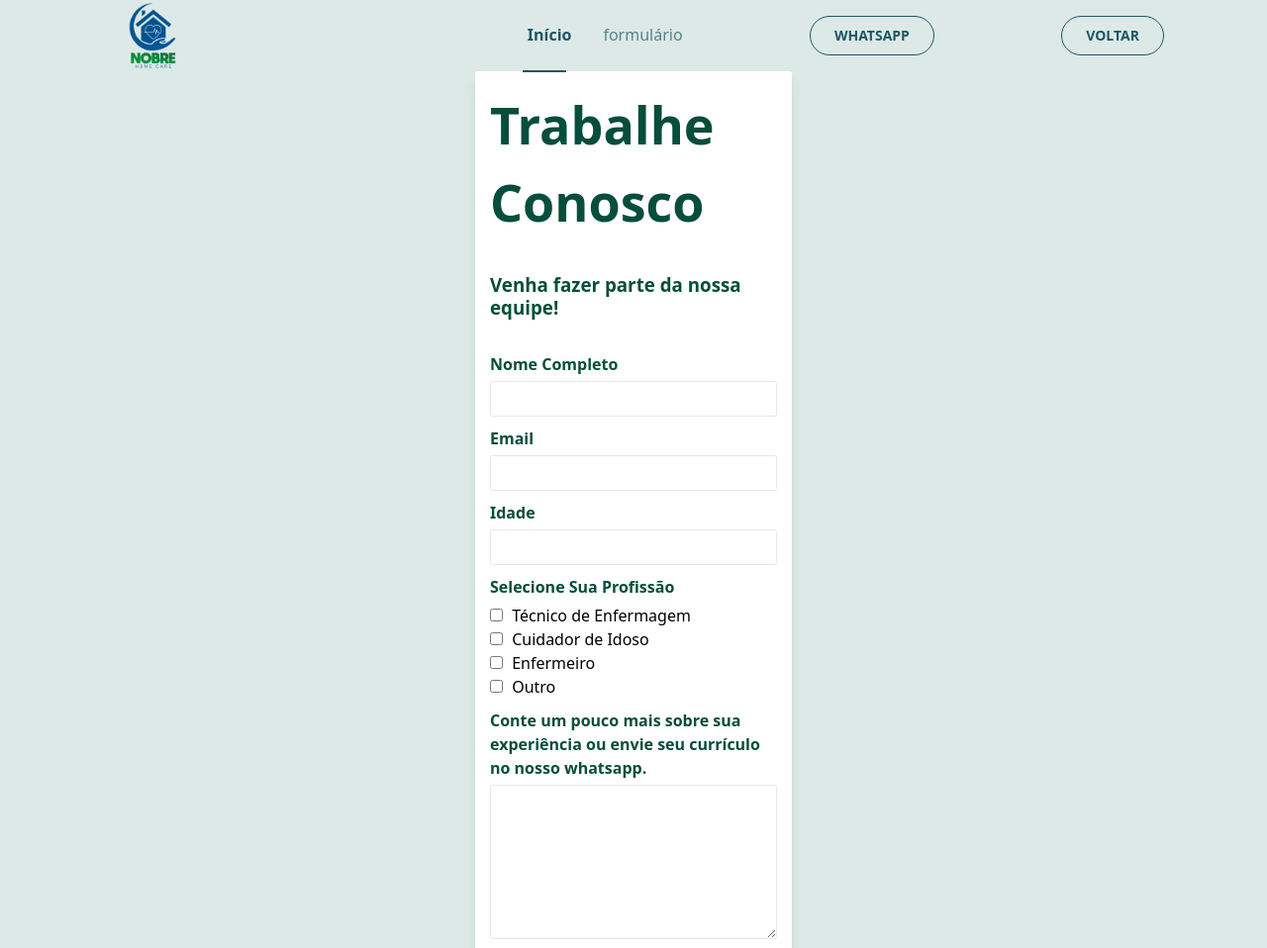
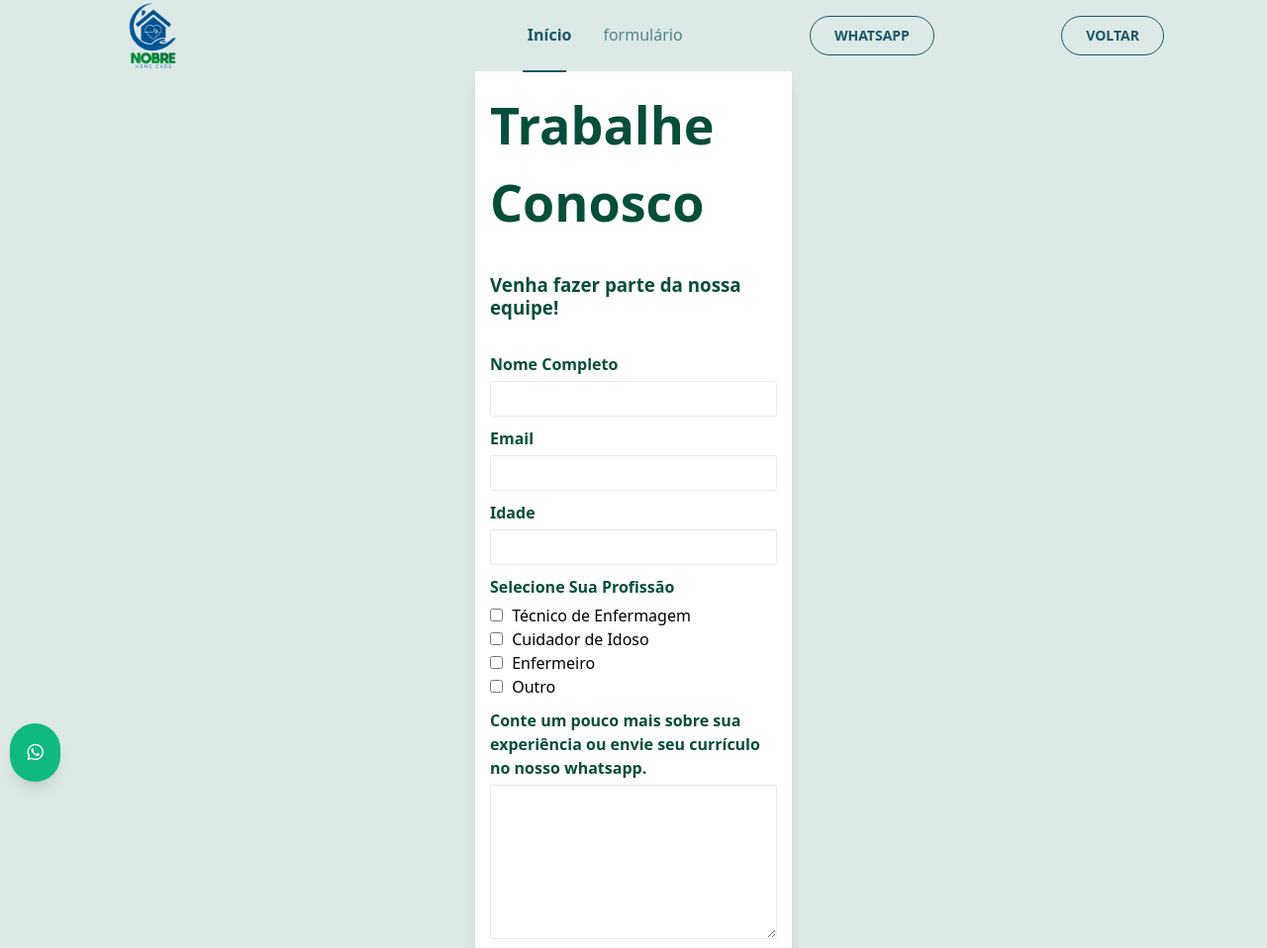
Before and after one commit to nanydev/nhc, a website: page parceiro.html in a window 1280 px wide. Shown: the top 958 px of the page at 99% size. Drawn offline with nearby package versions, Linux system fonts and the light colour scheme.

Commit message:
add button whatsapp

```diff
--- a/parceiro.html
+++ b/parceiro.html
@@ -407,5 +407,10 @@
 
       <script src="main.js"></script>
 
+            <!-- Botão flutuante do WhatsApp -->
+            <a href="https://wa.me/5511963000137" target="_blank" class="fixed bottom-4 left-4 bg-green-500 text-white p-7 rounded-full shadow-lg hover:bg-green-600 focus:outline-none focus:bg-green-700">
+              <i class="fab fa-whatsapp text-3xl"></i>
+          </a>
+
     </body>
 </html>
```
